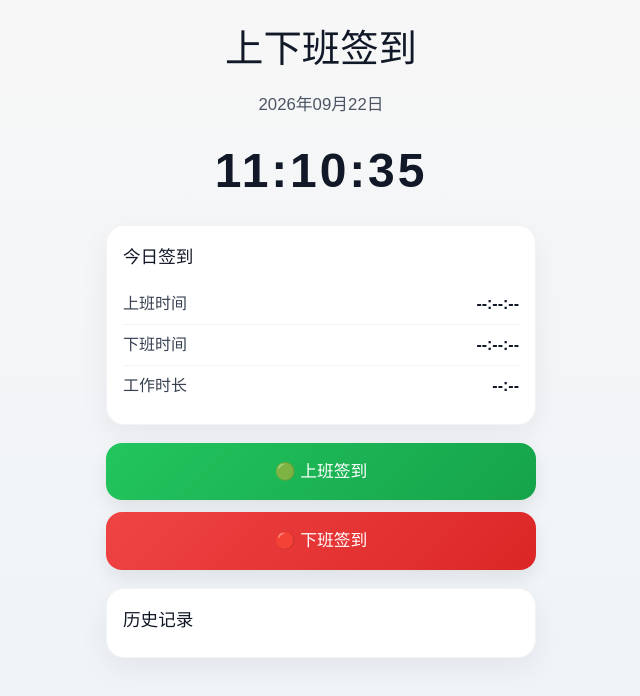
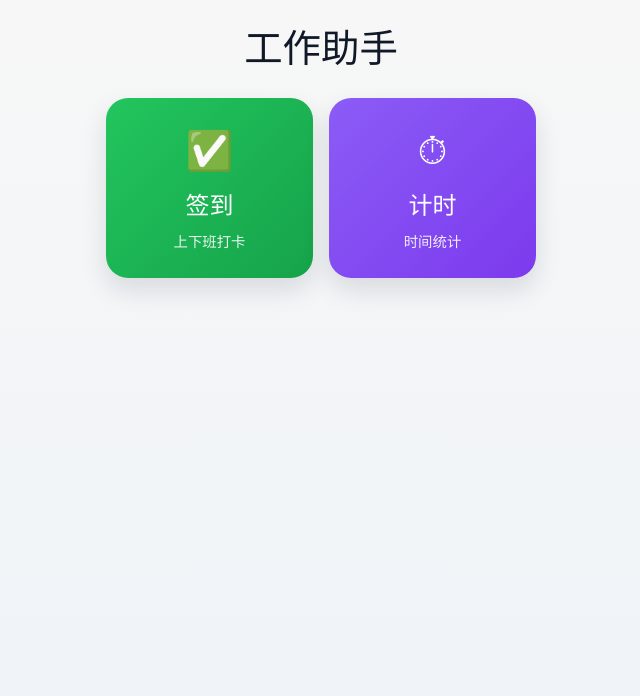
Before and after one commit to icoico02/workTime, a Vue app: page / in a window 1280 px wide. Shown: the top 696 px of the page, without its empty margins (319-959 px from the left). Built offline with nearby package versions, Linux system fonts and the light colour scheme.

Commit message:
update attendance app

```diff
--- a/src/App.vue
+++ b/src/App.vue
@@ -1,5 +1,5 @@
 <script setup>
-import { computed, onMounted, ref } from 'vue'
+import { computed, onBeforeUnmount, onMounted, ref } from 'vue'
 
 const STORAGE_KEY = 'attendanceRecords'
 
@@ -194,6 +194,89 @@ const editForm = ref({
 })
 
 const isEditPanelOpen = ref(false)
+const currentScreen = ref('home')
+
+const timerRunning = ref(false)
+const timerStartedAt = ref(0)
+const timerElapsedMs = ref(0)
+const timerIntervalId = ref(null)
+
+function formatTimerDisplay(ms) {
+  const totalMs = Math.max(0, Math.floor(ms))
+  const hours = Math.floor(totalMs / (1000 * 60 * 60))
+  const minutes = Math.floor((totalMs % (1000 * 60 * 60)) / (1000 * 60))
+  const seconds = Math.floor((totalMs % (1000 * 60)) / 1000)
+  const milliseconds = totalMs % 1000
+
+  return `${String(hours).padStart(2, '0')}h ${String(minutes).padStart(2, '0')}m ${String(seconds).padStart(2, '0')}s ${String(milliseconds).padStart(3, '0')}ms`
+}
+
+const timerDisplay = computed(() => formatTimerDisplay(timerElapsedMs.value))
+
+const timerDisplayParts = computed(() => {
+  const text = formatTimerDisplay(timerElapsedMs.value)
+  const match = text.match(/^(\d{2})h\s+(\d{2})m\s+(\d{2})s\s+(\d{3})ms$/)
+
+  if (!match) {
+    return ['00', '00', '00', '000']
+  }
+
+  return [match[1], match[2], match[3], match[4]]
+})
+
+function openAttendancePage() {
+  currentScreen.value = 'attendance'
+}
+
+function openTimerPage() {
+  currentScreen.value = 'timer'
+}
+
+function goHome() {
+  currentScreen.value = 'home'
+}
+
+function startTimer() {
+  if (timerRunning.value) {
+    return
+  }
+
+  timerStartedAt.value = Date.now() - timerElapsedMs.value
+  timerRunning.value = true
+
+  timerIntervalId.value = setInterval(() => {
+    timerElapsedMs.value = Date.now() - timerStartedAt.value
+  }, 10)
+}
+
+function pauseTimer() {
+  if (!timerRunning.value) {
+    return
+  }
+
+  timerRunning.value = false
+  clearInterval(timerIntervalId.value)
+  timerIntervalId.value = null
+  timerElapsedMs.value = Date.now() - timerStartedAt.value
+}
+
+function resetTimer() {
+  if (timerRunning.value) {
+    alert('计时中，请先暂停，再重置')
+    return
+  }
+
+  if (timerElapsedMs.value === 0) {
+    alert('当前计时器已是初始状态，无需重置')
+    return
+  }
+
+  timerRunning.value = false
+  clearInterval(timerIntervalId.value)
+  timerIntervalId.value = null
+  timerElapsedMs.value = 0
+  timerStartedAt.value = 0
+}
 
 function openEditPanel(record) {
   editForm.value = {
@@ -231,11 +314,37 @@ onMounted(() => {
   updateClock()
   setInterval(updateClock, 1000)
 })
+
+onBeforeUnmount(() => {
+  clearInterval(timerIntervalId.value)
+})
 </script>
 
 <template>
   <div class="app-shell">
+    <div v-if="currentScreen === 'home'" class="home-screen">
+      <header class="header home-header">
+        <h1>工作助手</h1>
+      </header>
+
+      <main class="home-grid">
+        <button class="home-card attendance-card" type="button" @click="openAttendancePage">
+          <span class="home-icon">✅</span>
+          <span class="home-title">签到</span>
+          <span class="home-subtitle">上下班打卡</span>
+        </button>
+
+        <button class="home-card timer-card" type="button" @click="openTimerPage">
+          <span class="home-icon">⏱</span>
+          <span class="home-title">计时</span>
+          <span class="home-subtitle">时间统计</span>
+        </button>
+      </main>
+    </div>
+
+    <div v-else-if="currentScreen === 'attendance'" class="attendance-screen">
       <header class="header">
+        <button class="nav-back-btn" type="button" @click="goHome">← 返回</button>
         <h1>上下班签到</h1>
       </header>
 
@@ -284,6 +393,33 @@ onMounted(() => {
           </ul>
         </section>
       </main>
+    </div>
+
+    <div v-else class="timer-page">
+      <header class="header">
+        <button class="nav-back-btn" type="button" @click="goHome">← 返回</button>
+        <h1>计时工具</h1>
+      </header>
+
+      <main class="timer-page-panel">
+        <div class="timer-display" aria-live="polite">
+          <span class="timer-unit timer-hour">{{ timerDisplayParts[0] }}</span>
+          <span class="timer-label">h</span>
+          <span class="timer-unit">{{ timerDisplayParts[1] }}</span>
+          <span class="timer-label">m</span>
+          <span class="timer-unit">{{ timerDisplayParts[2] }}</span>
+          <span class="timer-label">s</span>
+          <span class="timer-unit timer-ms">{{ timerDisplayParts[3] }}</span>
+          <span class="timer-label">ms</span>
+        </div>
+
+        <div class="timer-actions">
+          <button class="timer-btn start" type="button" @click="startTimer">开始</button>
+          <button class="timer-btn pause" type="button" @click="pauseTimer">暂停</button>
+          <button class="timer-btn reset" type="button" @click="resetTimer">重置</button>
+        </div>
+      </main>
+    </div>
 
     <div v-if="isEditPanelOpen" class="edit-overlay" @click.self="closeEditPanel">
       <div class="edit-panel">
--- a/src/style.css
+++ b/src/style.css
@@ -48,6 +48,7 @@ select {
 .header {
   text-align: center;
   margin-bottom: 14px;
+  position: relative;
 }
 
 .header h1 {
@@ -57,7 +58,76 @@ select {
   color: #111827;
 }
 
-.screen {
+.nav-back-btn {
+  position: absolute;
+  left: 0;
+  top: 50%;
+  transform: translateY(-50%);
+  border: none;
+  background: #eef2ff;
+  color: #3730a3;
+  padding: 8px 10px;
+  border-radius: 10px;
+  font-size: 0.85rem;
+  font-weight: 700;
+  cursor: pointer;
+}
+
+.home-screen,
+.attendance-screen,
+.timer-page {
+  width: 100%;
+}
+
+.home-header {
+  margin-bottom: 20px;
+}
+
+.home-grid {
+  display: grid;
+  grid-template-columns: repeat(2, minmax(0, 1fr));
+  gap: 16px;
+}
+
+.home-card {
+  display: flex;
+  flex-direction: column;
+  align-items: center;
+  justify-content: center;
+  gap: 8px;
+  min-height: 180px;
+  border: none;
+  border-radius: 22px;
+  cursor: pointer;
+  color: #fff;
+  box-shadow: 0 12px 26px rgba(15, 23, 42, 0.12);
+  -webkit-tap-highlight-color: transparent;
+}
+
+.attendance-card {
+  background: linear-gradient(135deg, #22c55e, #16a34a);
+}
+
+.timer-card {
+  background: linear-gradient(135deg, #8b5cf6, #7c3aed);
+}
+
+.home-icon {
+  font-size: 2.4rem;
+}
+
+.home-title {
+  font-size: 1.5rem;
+  font-weight: 800;
+}
+
+.home-subtitle {
+  font-size: 0.9rem;
+  opacity: 0.9;
+}
+
+.screen,
+.timer-page-panel {
   display: flex;
   flex-direction: column;
   gap: 18px;
@@ -121,7 +191,8 @@ select {
   gap: 12px;
 }
 
-.action-btn {
+.action-btn,
+.tool-btn {
   width: 100%;
   border: none;
   border-radius: 16px;
@@ -140,6 +211,10 @@ select {
 
 .end-btn {
   background: linear-gradient(135deg, #ef4444, #dc2626);
+}
+
+.tool-btn {
+  background: linear-gradient(135deg, #8b5cf6, #7c3aed);
 }
 
 .history-card {
@@ -287,3 +362,75 @@ select {
   background: #22c55e;
   color: white;
 }
+
+.timer-page-panel {
+  background: #fff;
+  border: 1px solid rgba(17, 24, 39, 0.05);
+  border-radius: 18px;
+  box-shadow: 0 10px 30px rgba(15, 23, 42, 0.06);
+  padding: 22px 16px;
+}
+
+.timer-display {
+  display: flex;
+  align-items: baseline;
+  justify-content: center;
+  flex-wrap: wrap;
+  gap: 4px;
+  text-align: center;
+  font-size: clamp(1.2rem, 5vw, 2rem);
+  font-weight: 800;
+  letter-spacing: 0.04em;
+  color: #111827;
+  background: #f8fafc;
+  border: 1px solid #e2e8f0;
+  border-radius: 14px;
+  padding: 18px 12px;
+  line-height: 1.7;
+  min-height: 110px;
+}
+
+.timer-unit,
+.timer-label {
+  display: inline-block;
+  min-width: 2.2ch;
+  text-align: center;
+}
+
+.timer-ms {
+  min-width: 3.4ch;
+}
+
+.timer-label {
+  min-width: 1.6ch;
+  color: #4b5563;
+  font-size: 0.8em;
+  font-weight: 700;
+}
+
+.timer-actions {
+  display: grid;
+  grid-template-columns: repeat(3, minmax(0, 1fr));
+  gap: 8px;
+}
+
+.timer-btn {
+  border: none;
+  border-radius: 10px;
+  padding: 12px 10px;
+  font-weight: 700;
+  cursor: pointer;
+  color: #fff;
+}
+
+.timer-btn.start {
+  background: #22c55e;
+}
+
+.timer-btn.pause {
+  background: #f59e0b;
+}
+
+.timer-btn.reset {
+  background: #ef4444;
+}
```
Lines whose indentation alone changed are shown as unchanged.
